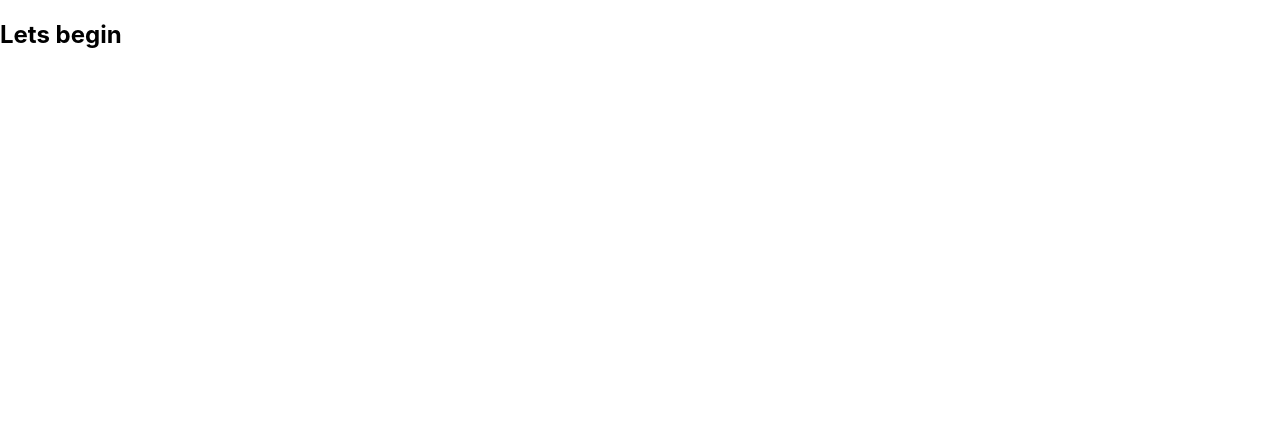
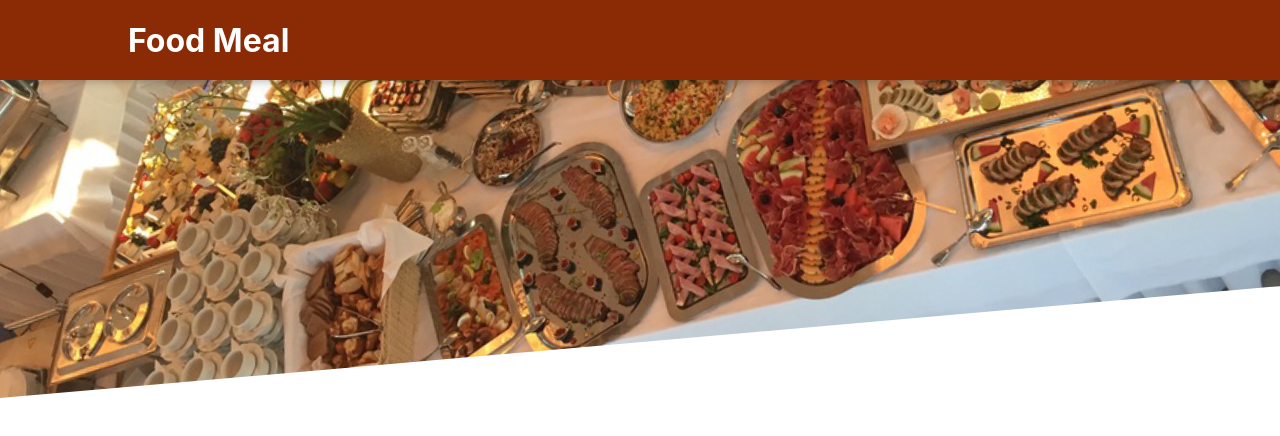
Before and after one commit to stephenChinag/FoodApp, a React (Create React App) app: page / in a window 1280 px wide. Shown: the top 436 px of the page. Built offline with nearby package versions, Linux system fonts and the light colour scheme.

Commit message:
first commit to FoodMeal

```diff
--- a/src/App.js
+++ b/src/App.js
@@ -1,11 +1,13 @@
+import { Fragment } from "react";
+import Header from "./component/Layout/Header";
 
 
 
 const  App=()=> {
   return (
-    <div>
-      <h2>Lets begin</h2>
-    </div>
+    <Fragment>
+    <Header/>
+    </Fragment>
 
   );
 }
--- a/src/component/Layout/Header.js
+++ b/src/component/Layout/Header.js
@@ -0,0 +1,21 @@
+import { Fragment } from 'react';
+import classes from './Header.module.css'
+import mealsimages from '../asset/meals.jpg'
+
+const Header=()=>{
+return (
+    <Fragment >
+
+        <header className={classes.header} >
+            <h1>Food Meal</h1>
+            <button>Cart</button>
+        </header>
+
+    <div className={classes[`main-image`]}>
+        <img src={mealsimages} alt=""/>
+
+    </div>
+    </Fragment>
+)
+}
+export default Header;
--- /dev/null
+++ b/src/component/Layout/Header.module.css
@@ -0,0 +1,29 @@
+.header {
+    position: fixed;
+    top: 0;
+    left: 0;
+    width: 100%;
+    height: 5rem;
+    background-color: #8a2b06;
+    color: white;
+    display: flex;
+    justify-content: space-between;
+    align-items: center;
+    padding: 0 10%;
+    box-shadow: 0 2px 8px rgba(0, 0, 0, 0.25);
+    z-index: 10;
+  }
+
+  .main-image {
+    width: 100%;
+    height: 25rem;
+    z-index: 0;
+    overflow: hidden;
+  }
+
+  .main-image img {
+    width: 110%;
+    height: 100%;
+    object-fit: cover;
+    transform: rotateZ(-5deg) translateY(-4rem) translateX(-1rem);
+  }
```
Also changed, not shown: src/component/asset/meals.jpg (added).
